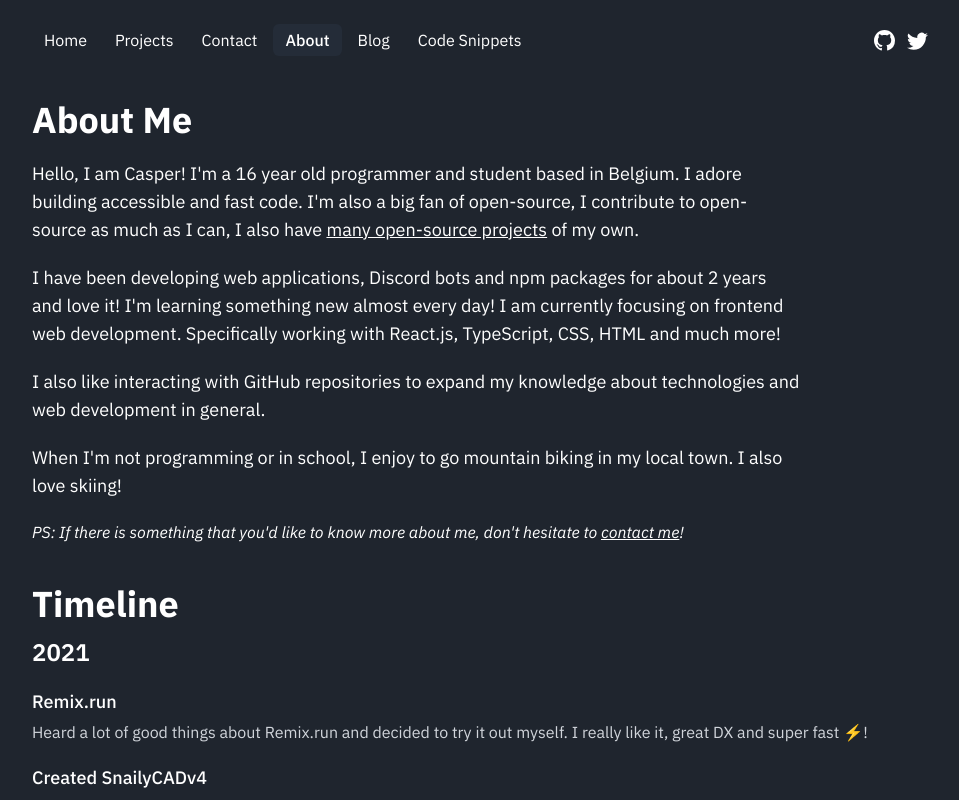
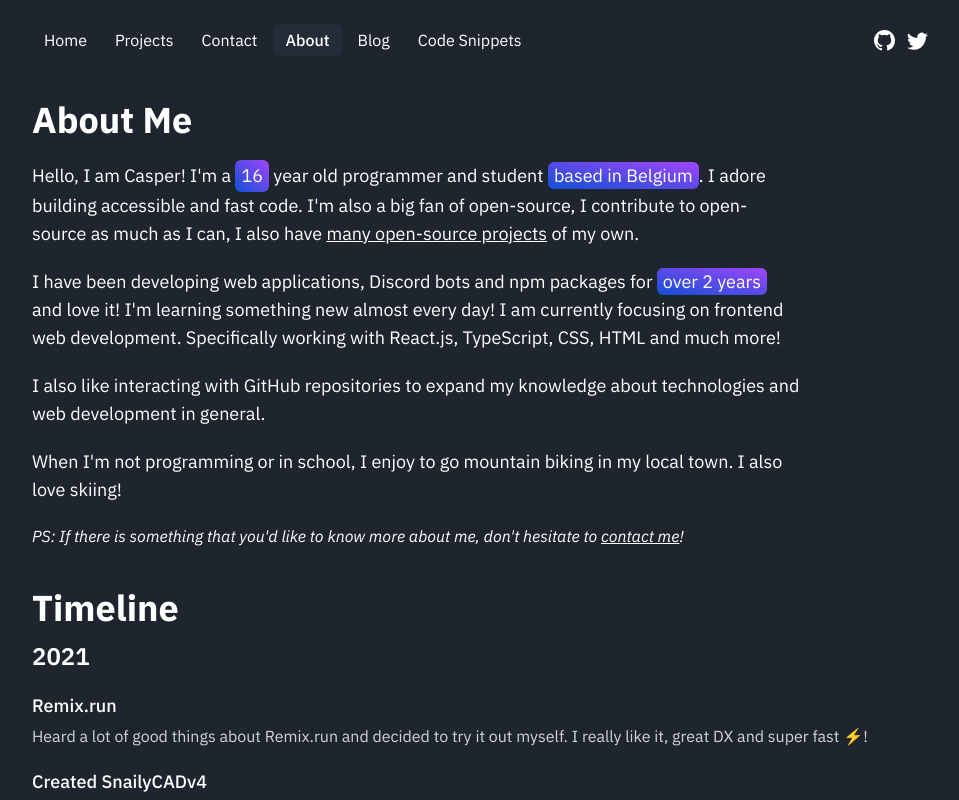
Before and after one commit to pzk3/casperiv.dev, a Next.js app: page /about in a window 1280 px wide. Shown: the top 800 px of the page, without its empty margins (160-1119 px from the left). Built offline with nearby package versions, Linux system fonts and the light colour scheme.

Commit message:
:tada: improvements

```diff
--- a/src/components/Age.tsx
+++ b/src/components/Age.tsx
@@ -1,12 +1,22 @@
 import { useAge } from "lib/useAge";
 import { calculateAge } from "lib/utils";
+import classNames from "clsx";
 
-export const Age = () => {
+interface Props {
+  withColor?: boolean;
+}
+
+export const Age = ({ withColor }: Props) => {
   const age = calculateAge(false);
   const ageRef = useAge();
 
   return (
-    <button className="inline-block cursor-pointer" ref={ageRef}>
+    <button
+      className={classNames("inline-block cursor-pointer", {
+        "bg-gradient-to-tr px-1.5 py-0.5 rounded-md from-[#1150d4] to-[#a245fc]": withColor,
+      })}
+      ref={ageRef}
+    >
       {age}
     </button>
   );
--- a/src/components/HeroSection.tsx
+++ b/src/components/HeroSection.tsx
@@ -5,8 +5,6 @@ import { Age } from "./Age";
 export const HeroSection = () => {
   // this is roughly the date I started programing according to GitHub 😅!
   const started = new Date("2019-08-08");
-
-  console.log();
 
   return (
     <section className="flex flex-col justify-center mx-auto h-[40em]" id="top">
--- a/src/components/Timeline/TimelineItem.tsx
+++ b/src/components/Timeline/TimelineItem.tsx
@@ -8,6 +8,12 @@ export const TimelineItem = ({ item }: Props) => {
   return (
     <li className="my-5">
       <h5 className="text-lg font-medium">
+        {item.tag ? (
+          <span className="mr-2 px-1.5 p-0.5 text-base lowercase rounded-md bg-gradient-to-tr from-[#1150d4] to-[#a245fc]">
+            {item.tag}
+          </span>
+        ) : null}
+
         {item.url ? (
           <a target="_blank" rel="noreferrer noopener" href={item.url}>
             {item.title}
--- a/src/data/my-backpack.ts
+++ b/src/data/my-backpack.ts
@@ -8,7 +8,7 @@ export const myBackpack: [string, string[]][] = [
       "TypeScript",
       "React & Next.js",
       "TailwindCSS",
-      "State management (React redux, MobX)",
+      "State Management",
     ],
   ],
   ["Backend", ["Node", "REST APIs", "MongoDB & MySQL", "Prisma"]],
--- a/src/data/timeline.ts
+++ b/src/data/timeline.ts
@@ -126,6 +126,7 @@ export const timeline: TimelineItem[] = [
     text: "Joined the amazing team at Zyndicate 🎉!",
     url: "https://zyndicate.app",
     full_date: "January 1, 2021",
+    tag: "job",
   },
   {
     year: 2020,
--- a/src/pages/about.tsx
+++ b/src/pages/about.tsx
@@ -1,4 +1,5 @@
 import Link from "next/link";
+import formatDistanceToNow from "date-fns/formatDistanceToNow";
 import { Age } from "components/Age";
 import { Layout } from "components/Layout";
 import { GetStaticProps } from "next";
@@ -7,6 +8,7 @@ import { Timeline } from "components/Timeline/Timeline";
 import { Seo } from "components/Seo";
 
 export default function About({ timelineData }: { timelineData: TimelineItem[] }) {
+  const started = new Date("2019-08-08");
   return (
     <Layout>
       <Seo title="About - Casper Iversen" />
@@ -16,8 +18,11 @@ export default function About({ timelineData }: { timelineData: TimelineItem[] }
 
         <div className="max-w-3xl mt-5">
           <p>
-            Hello, I am Casper! {"I'm"} a <Age /> year old programmer and student based in Belgium.
-            I adore building accessible and fast code. {"I'm"} also a big fan of open-source, I
+            Hello, I am Casper! {"I'm"} a <Age withColor /> year old programmer and student{" "}
+            <span className="bg-gradient-to-tr px-1.5 py-0.5 rounded-md from-[#1150d4] to-[#a245fc]">
+              based in Belgium
+            </span>
+            . I adore building accessible and fast code. {"I'm"} also a big fan of open-source, I
             contribute to open-source as much as I can, I also have{" "}
             <a
               target="_blank"
@@ -30,7 +35,10 @@ export default function About({ timelineData }: { timelineData: TimelineItem[] }
             of my own.
           </p>
           <p className="mt-5">
-            I have been developing web applications, Discord bots and npm packages for about 2 years
+            I have been developing web applications, Discord bots and npm packages for{" "}
+            <span className="bg-gradient-to-tr px-1.5 py-0.5 rounded-md from-[#1150d4] to-[#a245fc]">
+              {formatDistanceToNow(started)}
+            </span>{" "}
             and love it! {"I'm"} learning something new almost every day! I am currently focusing on
             frontend web development. Specifically working with React.js, TypeScript, CSS, HTML and
             much more!
--- a/src/pages/blog/index.tsx
+++ b/src/pages/blog/index.tsx
@@ -24,7 +24,7 @@ export default function Blog({ posts }: { posts: Post[] }) {
       <div className="my-3">
         <h2 className="text-2xl font-semibold">Featured</h2>
 
-        <div className="z-10 my-3.5 p-1 bg-gradient-to-tr from-purple-400 to-pink-700 rounded-md hover:shadow-lg transition-shadow">
+        <div className="z-10 my-3.5 p-1 bg-gradient-to-tr from-[#1150d4] to-[#a245fc] rounded-md hover:shadow-lg transition-shadow">
           <Link href={`/blog/${FEATURED.slug}`}>
             {/* 3.5 = smooth border of gradient background */}
             <a style={{ borderRadius: 3.5 }} className="z-20 block p-2 bg-blue">
--- a/src/types/Timeline.ts
+++ b/src/types/Timeline.ts
@@ -3,6 +3,7 @@ export interface TimelineItem {
   title: string;
   text: string;
   url?: string;
+  tag?: "job";
 
   date?: string;
   full_date?: string; // eg: March 28, 2021
```
